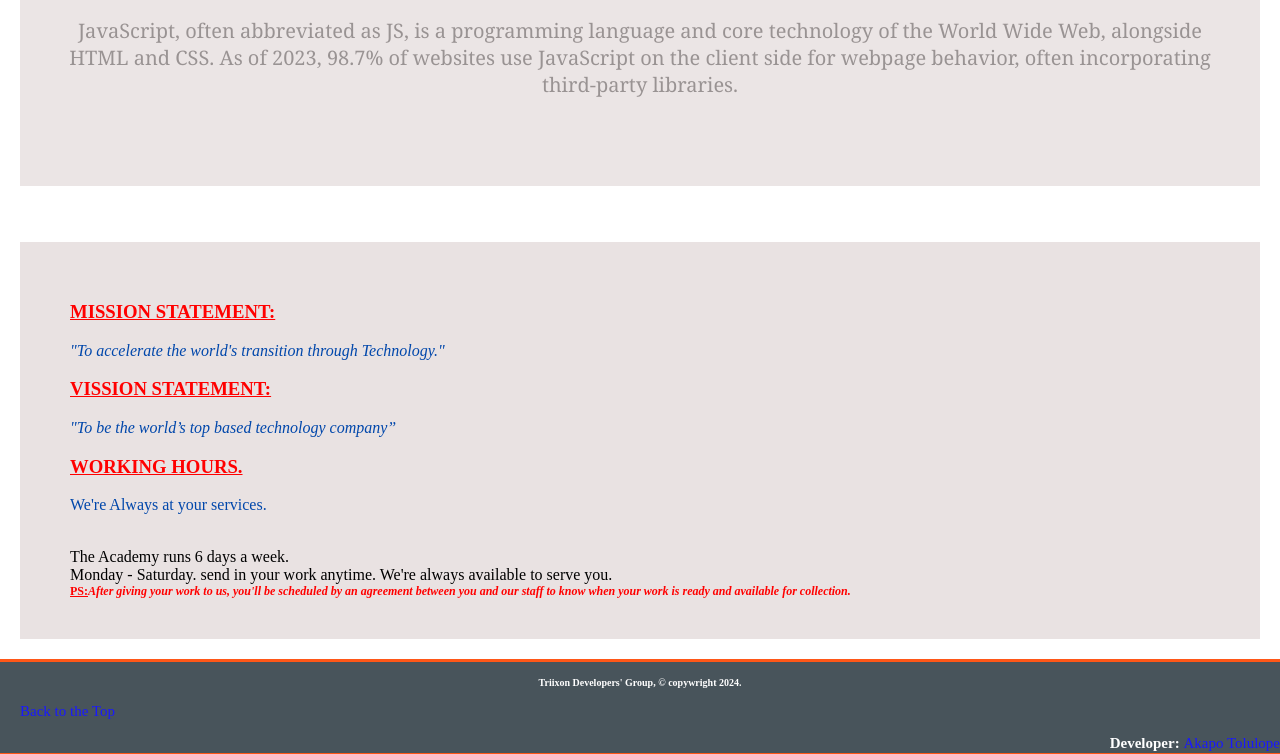
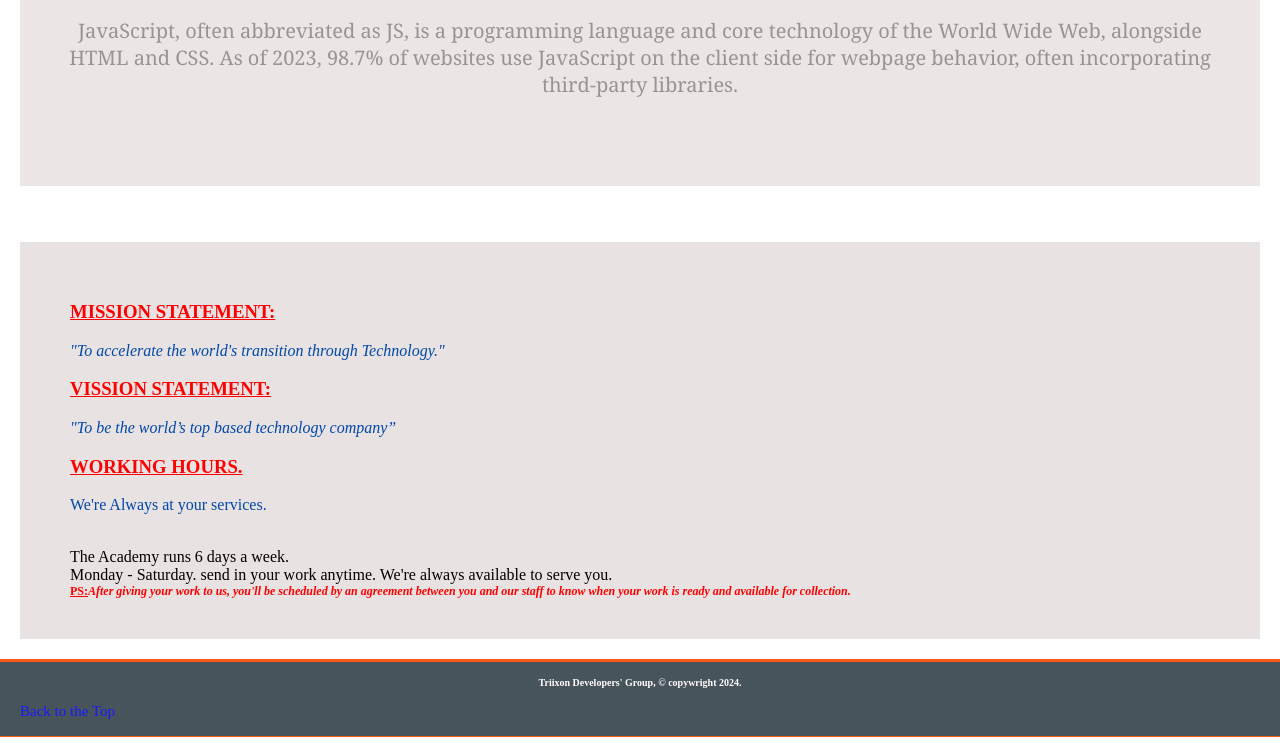
Before and after one commit to ttolu-dev/Frontend-dev-project-, a plain HTML site: page index.html in a window 1280 px wide. Shown: the part 3378-4132 px from the top of the page. Drawn offline with Linux system fonts and the light colour scheme.

Commit message:
Update index.html

```diff
--- a/index.html
+++ b/index.html
@@ -150,8 +150,7 @@
   <a href="#">Back to the Top</a>
   </p>
  </div>
- <div class="ten">
- <strong>Developer:</strong> <a href="cr.html" target="blank">Akapo Tolulope</a>
+
  </div>
   </div>
     </footer>
```
